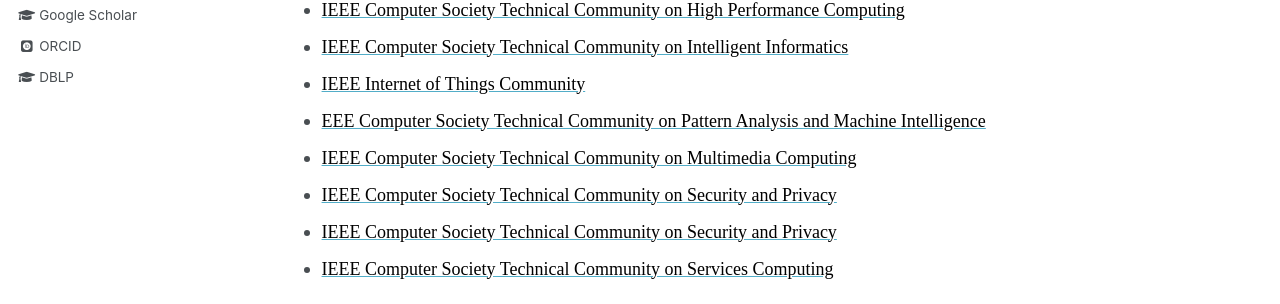
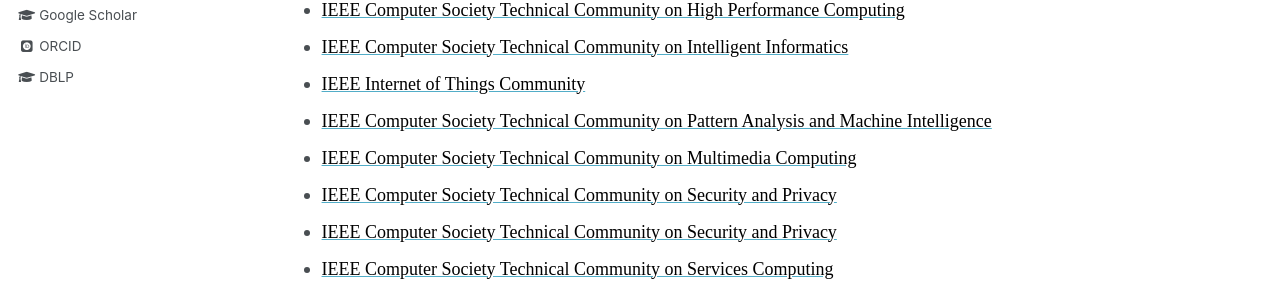
Before and after one commit to Guowen-xu/guowen-xu.github.io, a Jekyll site: the page built from _pages/services.md, in a window 1280 px wide and 900 px high, scrolled down 927 px. Shown: the part 401-705 px from the top of the window. Built offline with Jekyll 4.4.1, drawn with Linux system fonts in a browser that asks for light colours; some web fonts are replaced.

Commit message:
Update services.md

```diff
--- a/_pages/services.md
+++ b/_pages/services.md
@@ -46,7 +46,7 @@ Technical Community Member:
 *   [<font face="Times New Roman" color=black size=4> IEEE Computer Society Technical Community on High Performance Computing </font>](https://tc.computer.org/tchpc/)
 *   [ <font face="Times New Roman" color=black size=4> IEEE Computer Society Technical Community on Intelligent Informatics </font>](https://www.wi-lab.com/tcii/index.shtml)
 *   [ <font face="Times New Roman" color=black size=4>IEEE Internet of Things Community </font>](https://iot.ieee.org/)
-*   [<font face="Times New Roman" color=black size=4> EEE Computer Society Technical Community on Pattern Analysis and Machine Intelligence </font>](https://www.computer.org/)
+*   [<font face="Times New Roman" color=black size=4> IEEE Computer Society Technical Community on Pattern Analysis and Machine Intelligence </font>](https://www.computer.org/)
 *   [<font face="Times New Roman" color=black size=4> IEEE Computer Society Technical Community on Multimedia Computing </font>](https://www.computer.org/)
 *   [<font face="Times New Roman" color=black size=4> IEEE Computer Society Technical Community on Security and Privacy </font>](https://www.ieee-security.org/index.html)
 *   [<font face="Times New Roman" color=black size=4> IEEE Computer Society Technical Community on Security and Privacy </font>](https://www.ieee-security.org/index.html)
```
